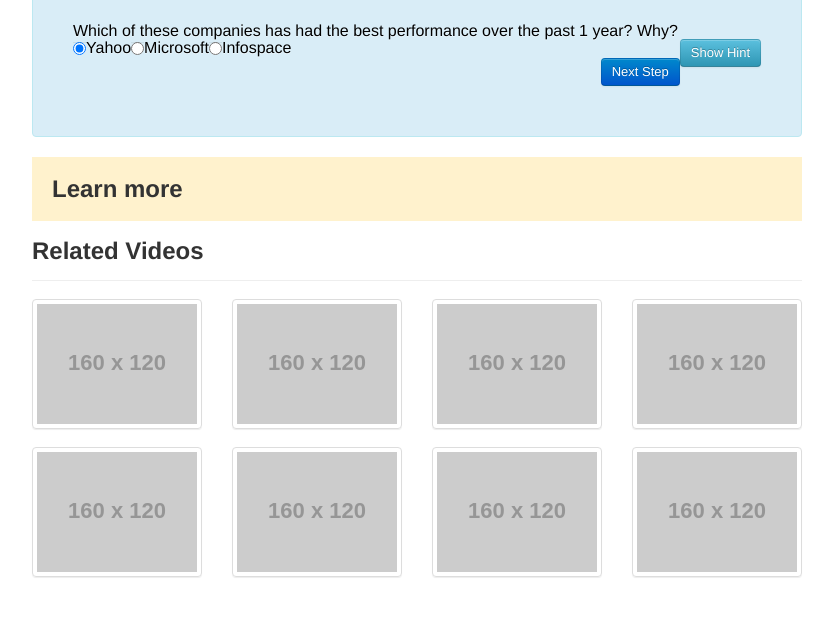
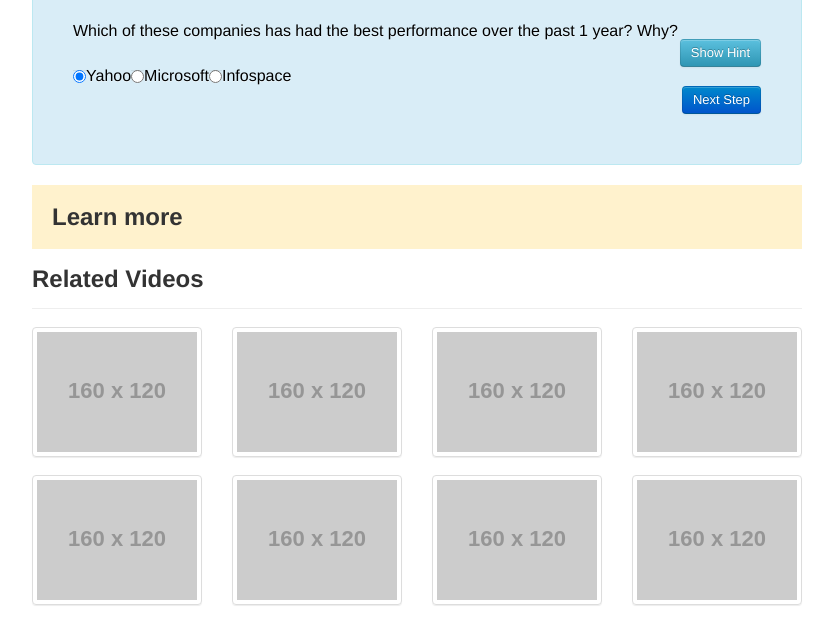
Before and after one commit to ngillani/whylearnit, a Django app: page /testexercise/ in a window 1280 px wide. Shown: the part 918-1541 px from the top of the page, without its empty margins (223-1056 px from the left). Before the commit the page ends 1496 px from the top, so only its background shows below. Run offline with Django 3.2, Linux system fonts and the light colour scheme; data comes from the database, SQL or seed files in the repository; grey boxes labelled with a size stand in for pictures from a placeholder-image service; data that the repository does not hold is empty; parts of the project's set-up code (start-up, migrations or seed data) failed here and were passed over; some libraries are stand-ins or nearby versions; some web fonts are replaced.

Commit message:
added show hint, css broken

```diff
--- a/whylearnit/site/css/common.css
+++ b/whylearnit/site/css/common.css
@@ -205,7 +205,10 @@ a{
   margin-right: auto;
 }
 
-.exercise-content > textarea{
+.exercise-content > .question {
+}
+
+.exercise-content > .response-medium > textarea {
   margin-top: 15px;
   height: 100px;
   width: 100%;
--- a/whylearnit/templates/testexercise.html
+++ b/whylearnit/templates/testexercise.html
@@ -146,8 +146,9 @@
             <h3>Exercise 1</h3>
             <div class="visual" id="interactive-1"></div>
             <div class="exercise-content">
-              <p class="question"> </p>
+              <p class="question"></p>
               <button class="hint btn btn-info">Show Hint</button>
+              <div class="clear"></div>
               <div class="response-medium"></div>
               <button type="button" class="btn btn-primary next-button" onclick="showNextExercise(1);">Next Step</button>
               <div class="clear"></div>
@@ -159,8 +160,7 @@
             <div class="visual" id="interactive-2"></div>
             <div class="exercise-content">
               <p> </p>
-
-			  <div class="response-medium"></div>
+              <div class="response-medium"></div>
 
               <button type="button" class="btn btn-primary next-button" onclick="showNextExercise(2);">Next Step</button>
             </div>
```
